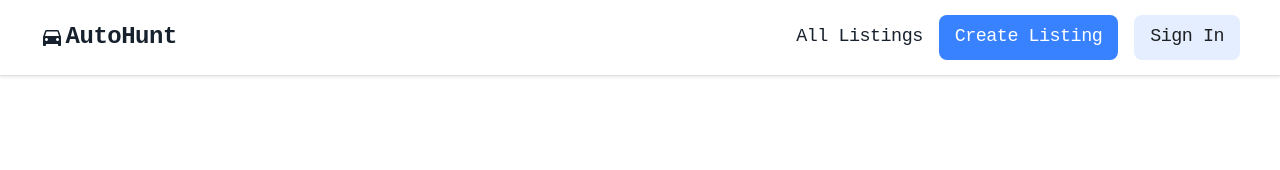
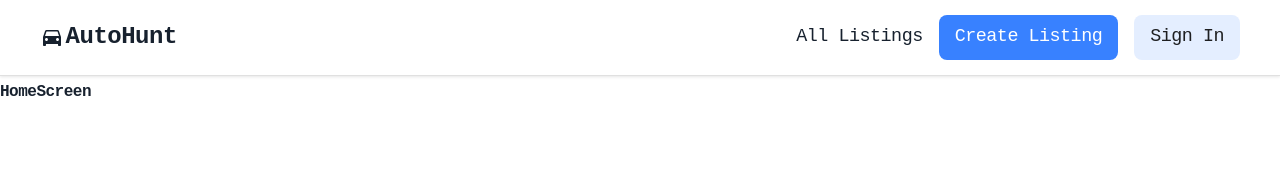
Before and after one commit to yankkvx/autohunt-platform, a React (Vite) app in the folder frontend/: page / in a window 1280 px wide. Shown: the top 170 px of the page. Built offline with nearby package versions, Linux system fonts and the light colour scheme; some icons are missing.

Commit message:
chore: start using MainLayout

```diff
--- a/frontend/src/screens/HomeScreen.tsx
+++ b/frontend/src/screens/HomeScreen.tsx
@@ -1,12 +1,11 @@
 import { Box } from "@mui/material";
-import Header from "../components/Header/Header";
+import MainLayout from "../layouts/MainLayout";
 
 const HomeScreen = () => {
     return (
-        <Box sx={{ display: "flex" }}>
-            <Header />
-            HomeScreen
-        </Box>
+        <MainLayout>
+            <Box>HomeScreen</Box>
+        </MainLayout>
     );
 };
 
```
